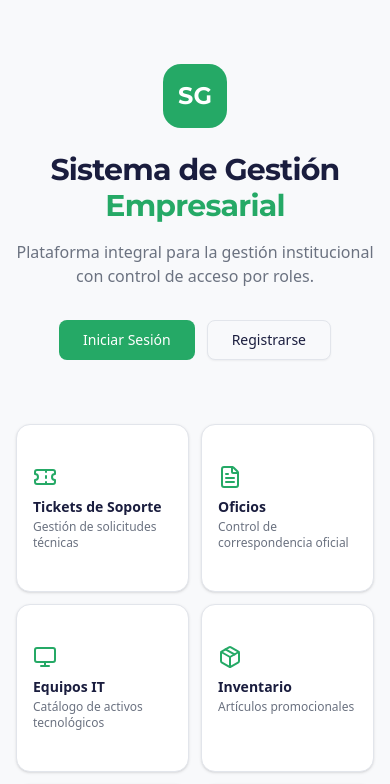
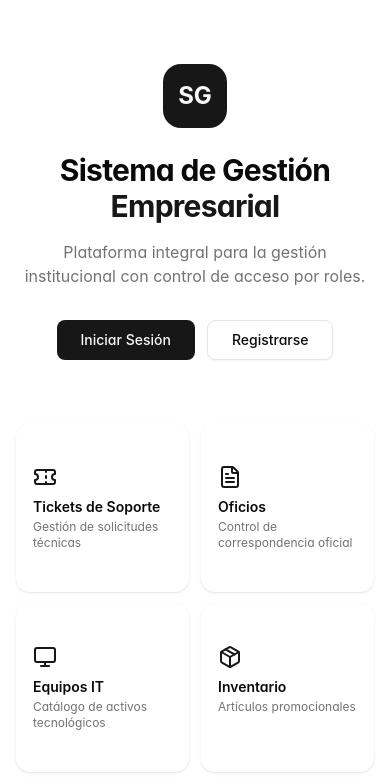
Before and after one commit to luis14mc/sistema-gesti-n-empresarial, a Next.js app: page / in a window 390 px wide. Shown: the top 784 px of the page. Built offline with nearby package versions, Linux system fonts and the light colour scheme.

Commit message:
style(ui): apply iOS glass shadcn theme

```diff
--- a/src/app/globals.css
+++ b/src/app/globals.css
@@ -1,11 +1,211 @@
 @import "tailwindcss";
+@import "react-datepicker/dist/react-datepicker.css";
 @import "tw-animate-css";
+@import "shadcn/tailwind.css";
 
 @custom-variant dark (&:is(.dark *));
 
-/* ============================================
-   THEME TOKENS — shadcn/ui compatible
-   ============================================ */
+/* ── iOS 26 Typography ── */
+@layer base {
+  html {
+    font-family: -apple-system, 'SF Pro Display', 'SF Pro Text', 'Inter', system-ui, sans-serif;
+    -webkit-font-smoothing: antialiased;
+    -moz-osx-font-smoothing: grayscale;
+    font-feature-settings: 'cv02', 'cv03', 'cv04', 'cv11';
+    color: oklch(20% 0.02 260);
+    width: 100%;
+    max-width: 100%;
+    overflow-x: hidden;
+  }
+
+  body {
+    background: linear-gradient(160deg, oklch(92% 0.03 260) 0%, oklch(93.5% 0.025 285) 40%, oklch(92.5% 0.02 200) 100%);
+    min-height: 100vh;
+    width: 100%;
+    max-width: 100%;
+    overflow-x: hidden;
+    @apply bg-background text-foreground;
+  }
+
+  * {
+    @apply border-border outline-ring/50;
+  }
+}
+
+/* ── Glass Card Treatment (applies to shadcn Card via [data-slot="card"]) ── */
+@layer components {
+  [data-slot="card"] {
+    background: oklch(99% 0.003 260 / 0.78);
+    backdrop-filter: blur(40px) saturate(1.8);
+    -webkit-backdrop-filter: blur(40px) saturate(1.8);
+    border: 1px solid oklch(100% 0 0 / 0.6);
+    box-shadow:
+      0 0 0 0.5px oklch(0% 0 0 / 0.05),
+      0 2px 8px oklch(0% 0 0 / 0.06),
+      0 8px 24px oklch(0% 0 0 / 0.08);
+    border-radius: 1.25rem;
+  }
+
+  [data-slot="card"]:hover {
+    border-color: oklch(100% 0 0 / 0.75);
+    box-shadow:
+      0 0 0 0.5px oklch(0% 0 0 / 0.06),
+      0 4px 12px oklch(0% 0 0 / 0.08),
+      0 12px 32px oklch(0% 0 0 / 0.10);
+  }
+
+  /* Glass treatment for shadcn Dialog */
+  [data-slot="dialog-content"] {
+    background: oklch(99% 0.003 260 / 0.88);
+    backdrop-filter: blur(60px) saturate(2);
+    -webkit-backdrop-filter: blur(60px) saturate(2);
+    border: 1px solid oklch(100% 0 0 / 0.6);
+    border-radius: 1.25rem;
+    box-shadow:
+      0 0 0 0.5px oklch(0% 0 0 / 0.06),
+      0 8px 32px oklch(0% 0 0 / 0.12),
+      0 24px 60px oklch(0% 0 0 / 0.10);
+  }
+
+  [data-slot="dialog-content"],
+  [data-slot="card"],
+  [data-slot="table-container"] {
+    min-width: 0;
+  }
+
+  [data-slot="button"],
+  [data-slot="badge"],
+  [data-slot="select-trigger"] {
+    max-width: 100%;
+  }
+
+  @media (max-width: 640px) {
+    [data-slot="card"] {
+      border-radius: 1rem;
+    }
+
+    [data-slot="dialog-content"] {
+      border-radius: 1rem;
+    }
+
+    [data-slot="button"]:not([data-size^="icon"]) {
+      height: auto;
+      min-height: 2.25rem;
+      white-space: normal;
+      line-height: 1.2;
+      text-align: center;
+    }
+
+    [data-slot="card"],
+    [data-slot="dialog-content"] {
+      overflow-wrap: anywhere;
+    }
+  }
+
+  /* Glass treatment for shadcn DropdownMenu */
+  [data-slot="dropdown-menu-content"] {
+    background: oklch(99% 0.003 260 / 0.85);
+    backdrop-filter: blur(40px) saturate(1.8);
+    -webkit-backdrop-filter: blur(40px) saturate(1.8);
+    border: 1px solid oklch(100% 0 0 / 0.6);
+    border-radius: 1rem;
+    box-shadow:
+      0 0 0 0.5px oklch(0% 0 0 / 0.06),
+      0 8px 32px oklch(0% 0 0 / 0.14);
+  }
+
+  /* Glass treatment for shadcn Popover / Select dropdown */
+  [data-slot="select-content"],
+  [data-slot="popover-content"] {
+    background: oklch(99% 0.003 260 / 0.85);
+    backdrop-filter: blur(40px) saturate(1.8);
+    -webkit-backdrop-filter: blur(40px) saturate(1.8);
+    border: 1px solid oklch(100% 0 0 / 0.6);
+    border-radius: 0.875rem;
+  }
+}
+
+/* Custom DatePicker Styles */
+.react-datepicker-wrapper {
+  width: 100%;
+}
+
+.react-datepicker {
+  font-family: inherit;
+  border: 1px solid oklch(100% 0 0 / 0.5);
+  border-radius: 1.25rem;
+  box-shadow: 0 8px 32px oklch(0% 0 0 / 0.12);
+  font-size: 0.8125rem;
+  overflow: hidden;
+  backdrop-filter: blur(40px) saturate(1.8);
+  background: oklch(99% 0.002 260 / 0.85);
+}
+
+.react-datepicker__header {
+  background: oklch(55% 0.24 264);
+  border-bottom: none;
+  border-radius: 0;
+  padding-top: 0.875rem;
+}
+
+.react-datepicker__current-month,
+.react-datepicker__day-name {
+  color: white;
+  font-weight: 600;
+  font-size: 0.8125rem;
+}
+
+.react-datepicker__day {
+  color: oklch(20% 0.02 260);
+  border-radius: 0.625rem;
+  transition: all 0.15s cubic-bezier(0.25, 0.46, 0.45, 0.94);
+  font-size: 0.8125rem;
+  line-height: 2rem;
+  width: 2rem;
+  height: 2rem;
+}
+
+.react-datepicker__day:hover {
+  background-color: oklch(55% 0.24 264 / 0.12);
+  color: oklch(55% 0.24 264);
+}
+
+.react-datepicker__day--selected,
+.react-datepicker__day--keyboard-selected {
+  background-color: oklch(55% 0.24 264);
+  color: white;
+  font-weight: 600;
+}
+
+.react-datepicker__day--today {
+  font-weight: 700;
+  color: oklch(55% 0.24 264);
+}
+
+.react-datepicker__day--disabled {
+  color: oklch(80% 0 0);
+  cursor: not-allowed;
+}
+
+.react-datepicker__day--disabled:hover {
+  background-color: transparent;
+}
+
+.react-datepicker__navigation {
+  top: 1rem;
+}
+
+.react-datepicker__navigation-icon::before {
+  border-color: white;
+}
+
+.react-datepicker__month-container {
+  background-color: oklch(95.814% 0 0);
+}
+
+.react-datepicker__input-container input {
+  width: 100%;
+}
 
 @theme inline {
   --radius-sm: calc(var(--radius) - 4px);
@@ -13,8 +213,8 @@
   --radius-lg: var(--radius);
   --radius-xl: calc(var(--radius) + 4px);
   --radius-2xl: calc(var(--radius) + 8px);
-
-  /* Color mappings for Tailwind utilities */
+  --radius-3xl: calc(var(--radius) + 12px);
+  --radius-4xl: calc(var(--radius) + 16px);
   --color-background: var(--background);
   --color-foreground: var(--foreground);
   --color-card: var(--card);
@@ -47,152 +247,80 @@
   --color-sidebar-border: var(--sidebar-border);
   --color-sidebar-ring: var(--sidebar-ring);
 
-  /* Institucional colors (always available) */
-  --color-brand-green: #25A966;
-  --color-brand-blue: #35A8E0;
-  --color-brand-navy: #252A58;
-
-  /* Fonts */
-  --font-heading: var(--font-montserrat), "Montserrat", sans-serif;
-  --font-body: var(--font-aptos), "Aptos", system-ui, -apple-system, sans-serif;
+  --font-heading: -apple-system, 'SF Pro Display', 'Inter', system-ui, sans-serif;
+  --font-body: -apple-system, 'SF Pro Text', 'Inter', system-ui, sans-serif;
 }
 
-/* ============================================
-   LIGHT MODE — Default
-   ============================================ */
 :root {
   --radius: 0.625rem;
-
-  /* Backgrounds */
-  --background: #f8f9fb;
-  --foreground: #1a1d3e;
-  --card: #ffffff;
-  --card-foreground: #1a1d3e;
-  --popover: #ffffff;
-  --popover-foreground: #1a1d3e;
-
-  /* Primary = Brand Green #25A966 */
-  --primary: #25A966;
-  --primary-foreground: #ffffff;
-
-  /* Secondary = Brand Blue #35A8E0 */
-  --secondary: #e8f4fd;
-  --secondary-foreground: #1a6fa0;
-
-  /* Neutral muted */
-  --muted: #f1f3f7;
-  --muted-foreground: #6b7280;
-
-  /* Accent = Brand Navy #252A58 */
-  --accent: #eef0f6;
-  --accent-foreground: #252A58;
-
-  /* States */
-  --destructive: #ef4444;
-
-  /* Borders & Input */
-  --border: #e2e5eb;
-  --input: #e2e5eb;
-  --ring: #25A966;
-
-  /* Charts */
-  --chart-1: #25A966;
-  --chart-2: #35A8E0;
-  --chart-3: #252A58;
-  --chart-4: #f59e0b;
-  --chart-5: #8b5cf6;
-
-  /* Sidebar */
-  --sidebar: #ffffff;
-  --sidebar-foreground: #1a1d3e;
-  --sidebar-primary: #25A966;
-  --sidebar-primary-foreground: #ffffff;
-  --sidebar-accent: #f1f3f7;
-  --sidebar-accent-foreground: #252A58;
-  --sidebar-border: #e2e5eb;
-  --sidebar-ring: #25A966;
+  --background: oklch(1 0 0);
+  --foreground: oklch(0.145 0 0);
+  --card: oklch(1 0 0);
+  --card-foreground: oklch(0.145 0 0);
+  --popover: oklch(1 0 0);
+  --popover-foreground: oklch(0.145 0 0);
+  --primary: oklch(0.205 0 0);
+  --primary-foreground: oklch(0.985 0 0);
+  --secondary: oklch(0.97 0 0);
+  --secondary-foreground: oklch(0.205 0 0);
+  --muted: oklch(0.97 0 0);
+  --muted-foreground: oklch(0.556 0 0);
+  --accent: oklch(0.97 0 0);
+  --accent-foreground: oklch(0.205 0 0);
+  --destructive: oklch(0.577 0.245 27.325);
+  --border: oklch(0.922 0 0);
+  --input: oklch(0.922 0 0);
+  --ring: oklch(0.708 0 0);
+  --chart-1: oklch(0.646 0.222 41.116);
+  --chart-2: oklch(0.6 0.118 184.704);
+  --chart-3: oklch(0.398 0.07 227.392);
+  --chart-4: oklch(0.828 0.189 84.429);
+  --chart-5: oklch(0.769 0.188 70.08);
+  --sidebar: oklch(0.985 0 0);
+  --sidebar-foreground: oklch(0.145 0 0);
+  --sidebar-primary: oklch(0.205 0 0);
+  --sidebar-primary-foreground: oklch(0.985 0 0);
+  --sidebar-accent: oklch(0.97 0 0);
+  --sidebar-accent-foreground: oklch(0.205 0 0);
+  --sidebar-border: oklch(0.922 0 0);
+  --sidebar-ring: oklch(0.708 0 0);
 }
 
-/* ============================================
-   DARK MODE
-   ============================================ */
 .dark {
-  /* Backgrounds */
-  --background: #0c0f1a;
-  --foreground: #e8eaf0;
-  --card: #141829;
-  --card-foreground: #e8eaf0;
-  --popover: #141829;
-  --popover-foreground: #e8eaf0;
-
-  /* Primary = Brand Green #25A966 */
-  --primary: #2fbd75;
-  --primary-foreground: #ffffff;
-
-  /* Secondary = Brand Blue */
-  --secondary: #1a2744;
-  --secondary-foreground: #7ec8ed;
-
-  /* Neutral muted */
-  --muted: #1a1f36;
-  --muted-foreground: #8b92a8;
-
-  /* Accent */
-  --accent: #1a1f36;
-  --accent-foreground: #c4c9dd;
-
-  /* States */
-  --destructive: #f87171;
-
-  /* Borders & Input */
-  --border: #252a42;
-  --input: #252a42;
-  --ring: #2fbd75;
-
-  /* Charts */
-  --chart-1: #2fbd75;
-  --chart-2: #4bb8eb;
-  --chart-3: #7c82b8;
-  --chart-4: #fbbf24;
-  --chart-5: #a78bfa;
-
-  /* Sidebar */
-  --sidebar: #0f1322;
-  --sidebar-foreground: #e8eaf0;
-  --sidebar-primary: #2fbd75;
-  --sidebar-primary-foreground: #ffffff;
-  --sidebar-accent: #1a1f36;
-  --sidebar-accent-foreground: #c4c9dd;
-  --sidebar-border: #252a42;
-  --sidebar-ring: #2fbd75;
+  --background: oklch(0.145 0 0);
+  --foreground: oklch(0.985 0 0);
+  --card: oklch(0.205 0 0);
+  --card-foreground: oklch(0.985 0 0);
+  --popover: oklch(0.205 0 0);
+  --popover-foreground: oklch(0.985 0 0);
+  --primary: oklch(0.922 0 0);
+  --primary-foreground: oklch(0.205 0 0);
+  --secondary: oklch(0.269 0 0);
+  --secondary-foreground: oklch(0.985 0 0);
+  --muted: oklch(0.269 0 0);
+  --muted-foreground: oklch(0.708 0 0);
+  --accent: oklch(0.269 0 0);
+  --accent-foreground: oklch(0.985 0 0);
+  --destructive: oklch(0.704 0.191 22.216);
+  --border: oklch(1 0 0 / 10%);
+  --input: oklch(1 0 0 / 15%);
+  --ring: oklch(0.556 0 0);
+  --chart-1: oklch(0.488 0.243 264.376);
+  --chart-2: oklch(0.696 0.17 162.48);
+  --chart-3: oklch(0.769 0.188 70.08);
+  --chart-4: oklch(0.627 0.265 303.9);
+  --chart-5: oklch(0.645 0.246 16.439);
+  --sidebar: oklch(0.205 0 0);
+  --sidebar-foreground: oklch(0.985 0 0);
+  --sidebar-primary: oklch(0.488 0.243 264.376);
+  --sidebar-primary-foreground: oklch(0.985 0 0);
+  --sidebar-accent: oklch(0.269 0 0);
+  --sidebar-accent-foreground: oklch(0.985 0 0);
+  --sidebar-border: oklch(1 0 0 / 10%);
+  --sidebar-ring: oklch(0.556 0 0);
 }
 
-/* ============================================
-   BASE LAYER
-   ============================================ */
-@layer base {
-  * {
-    @apply border-border outline-ring/50;
-  }
-
-  body {
-    @apply bg-background text-foreground antialiased;
-    font-family: var(--font-body);
-  }
-
-  h1,
-  h2,
-  h3,
-  h4,
-  h5,
-  h6 {
-    font-family: var(--font-heading);
-  }
-}
-
-/* ============================================
-   SCROLLBAR
-   ============================================ */
+/* ── Scrollbar ── */
 ::-webkit-scrollbar {
   width: 6px;
   height: 6px;
@@ -219,9 +347,7 @@
   scrollbar-width: none;
 }
 
-/* ============================================
-   ANIMATIONS
-   ============================================ */
+/* ── Existing animation helpers ── */
 @keyframes fadeIn {
   from {
     opacity: 0;
```
